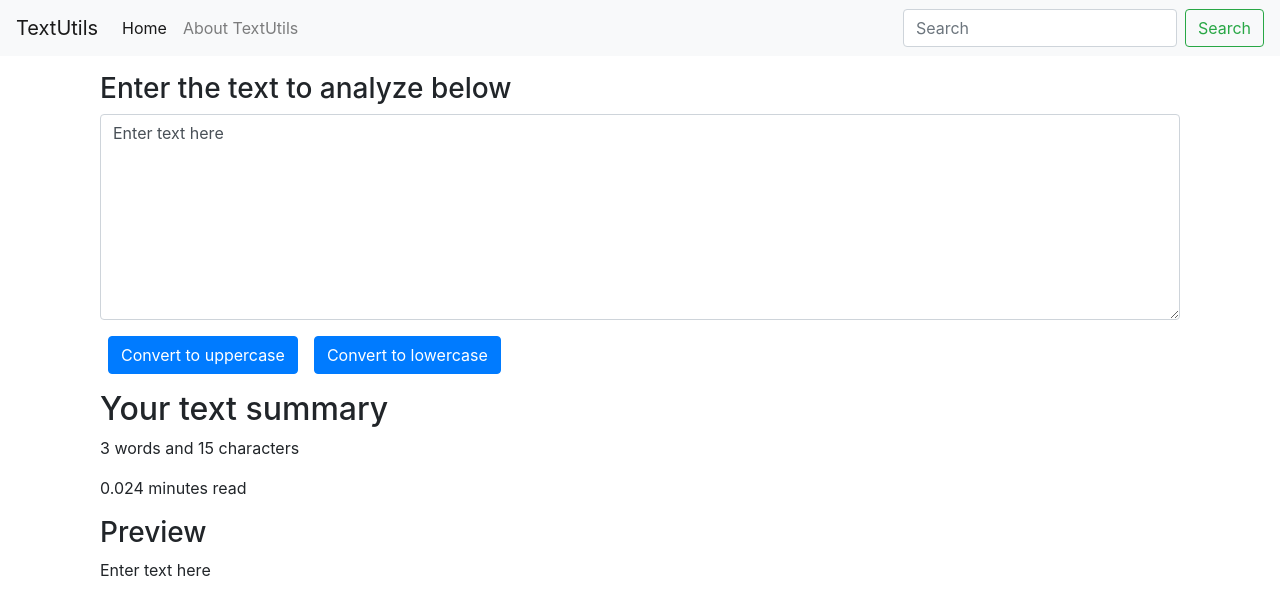
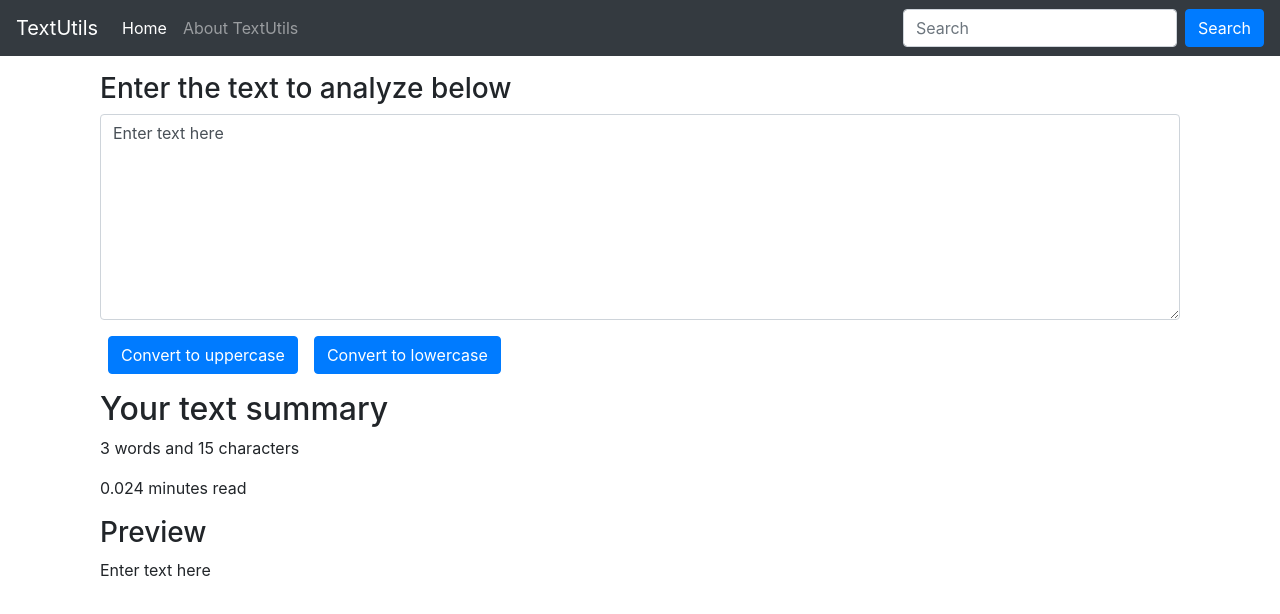
Before and after one commit to amrit-sbagga/textutils-app, a React (Create React App) app: page / in a window 1280 px wide. Shown: the top 614 px of the page. Built offline with nearby package versions, Linux system fonts and the light colour scheme.

Commit message:
navbar theme change

```diff
--- a/src/components/Navbar.js
+++ b/src/components/Navbar.js
@@ -4,7 +4,7 @@
 export default function Navbar(props) {
     return (
         <div>
-           <nav className="navbar navbar-expand-lg navbar-light bg-light">
+           <nav className="navbar navbar-expand-lg navbar-dark bg-dark">
             <a className="navbar-brand" href="/">{props.title}</a>
             <button className="navbar-toggler" type="button" data-toggle="collapse" data-target="#navbarSupportedContent" aria-controls="navbarSupportedContent" aria-expanded="false" aria-label="Toggle navigation">
                 <span className="navbar-toggler-icon"></span>
@@ -21,7 +21,7 @@
                 </ul>
                 <form className="form-inline my-2 my-lg-0">
                 <input className="form-control mr-sm-2" type="search" placeholder="Search" aria-label="Search"/>
-                <button className="btn btn-outline-success my-2 my-sm-0" type="submit">Search</button>
+                <button className="btn btn-primary my-2 my-sm-0" type="submit">Search</button>
                 </form>
             </div>
            </nav>
```
